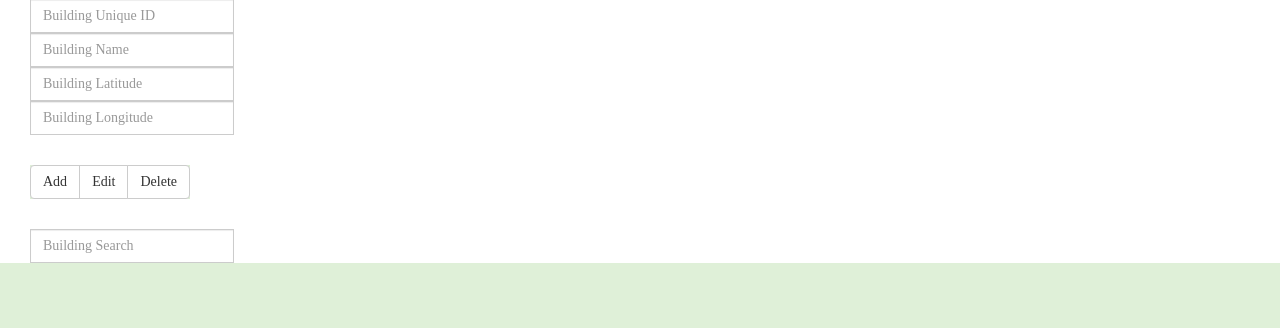
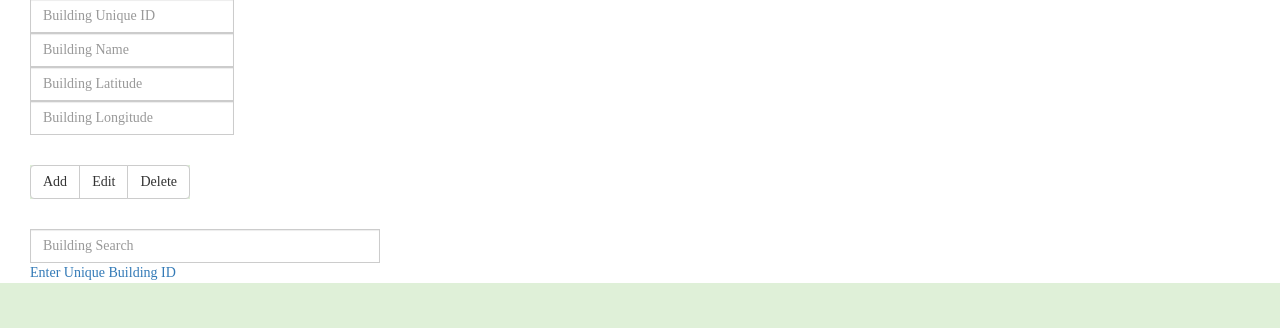
Before and after one commit to Utsav2/CS411-Project, a Flask app: template templates/admin.html in a window 1280 px wide. Shown: the part 131-459 px from the top of the page. Run offline with Flask 2, Linux system fonts and the light colour scheme; the template is opened without the code that fills it, so the values that code supplies are empty; some libraries are stand-ins or nearby versions.

Commit message:
admin c5

```diff
--- a/static/admin.css
+++ b/static/admin.css
@@ -19,7 +19,6 @@ h1 {
 }
 
 #input {
-	background-color: #dff0d8;
 	margin-top : 30px;
 	margin-left: 30px;
 	margin-bottom: 30px;
@@ -33,4 +32,5 @@ h1 {
 #search {
 	margin-left: 30px;
 	margin-bottom: 30px;
+	background-color: #ffffff;
 }
--- a/templates/admin.html
+++ b/templates/admin.html
@@ -20,7 +20,8 @@
 			<button type="button" class="btn btn-default">Delete</button>
 		</div>
 		<div id="search" class="input-group">
-			<a><input name="searchBuilding" type="text" class="form-control" placeholder = "Building Search"></input></a>
+			<a><input name="searchBuilding" type="text"class="form-control" placeholder = "Building Search"></input></a>
+			<a>Enter Unique Building ID</a>
 		</div>
 	</body>
 
```
